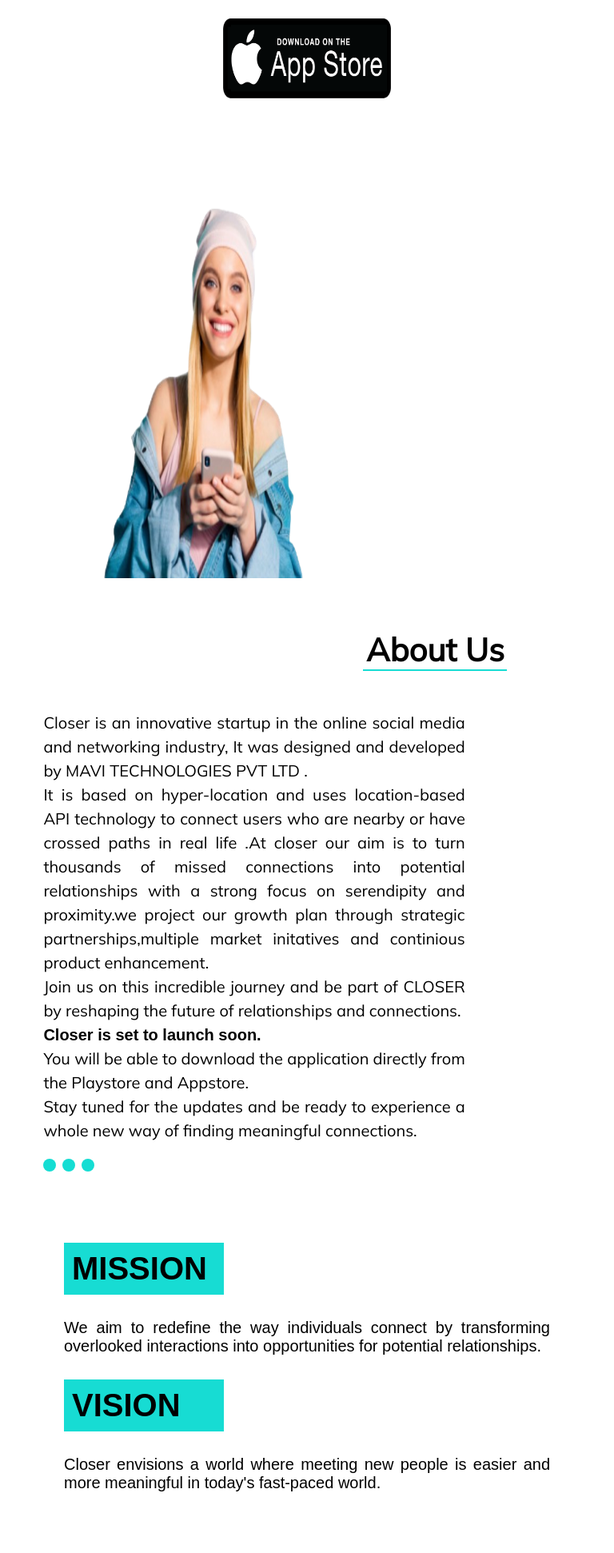
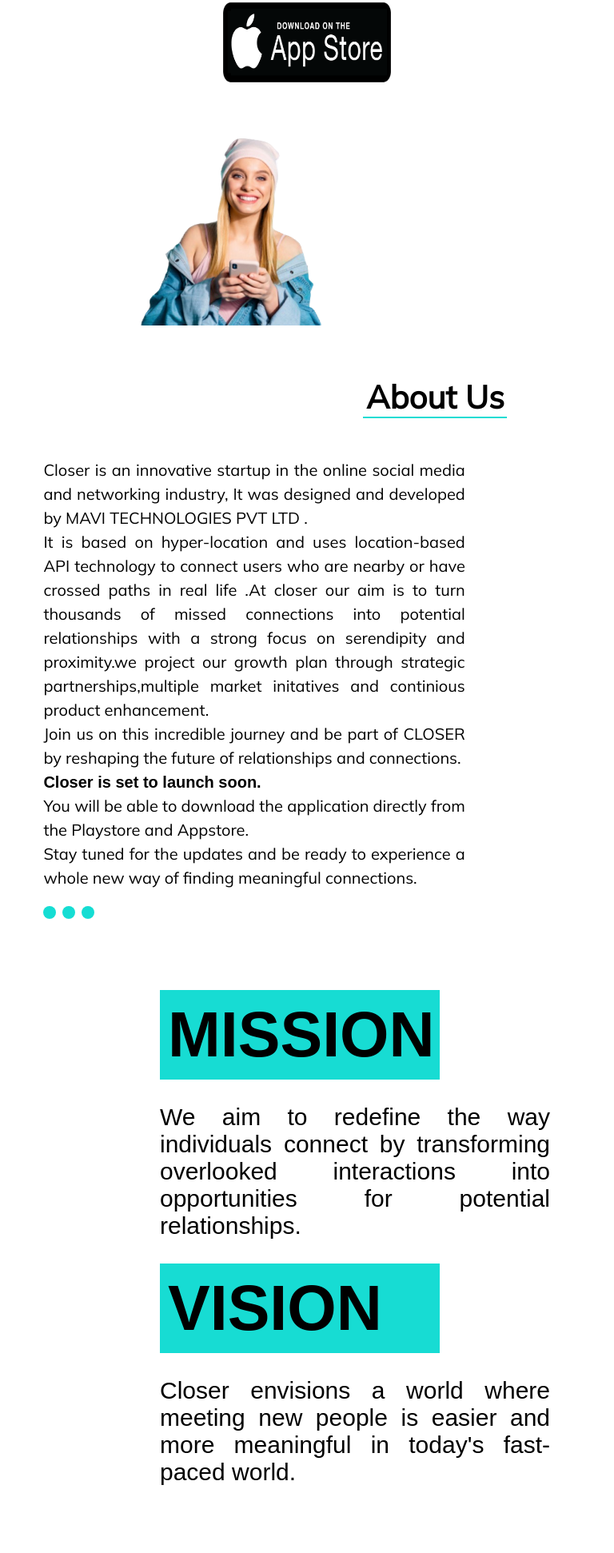
Before and after one commit to udityaprakash/closerr-React, a React (Create React App) app: page / in a window 768 px wide. Shown: the part 538-2480 px from the top of the page at 80% size. Built offline with nearby package versions, Linux system fonts and the light colour scheme; a web font is replaced by a local one.

Commit message:
contact edit

```diff
--- a/src/Sections/About/styles.css
+++ b/src/Sections/About/styles.css
@@ -45,7 +45,7 @@ section#about {
   }
 
   .title {
-    font-size: 3.5rem;
+    font-size: 3rem;
     display: inline-block;
     text-align: center;
     margin-bottom: 50px;
--- a/src/Sections/Contact/index.js
+++ b/src/Sections/Contact/index.js
@@ -131,7 +131,7 @@ const Contact = () => {
     <ContactSection id="contact">
       <Title>Get in touch</Title>
       {/* <Text>Lorem ipsum dolor sit amet, consectetur adipisicing.</Text> */}
-      <Icons>
+      {/* <Icons>
         <a href="https://www.facebook.com/">
           {" "}
           <img src={Facebook} alt="Facebook" />
@@ -145,7 +145,7 @@ const Contact = () => {
         <a href="https://www.instagram.com/">
           <img src={Instagram} alt="Instagram" />
         </a>
-      </Icons>
+      </Icons> */}
       <Form>
         <Row>
           <input name="name" type="text" placeholder="Name" />
--- a/src/Sections/Hero/styles.css
+++ b/src/Sections/Hero/styles.css
@@ -90,12 +90,24 @@ section#home {
   }
 
   .mobile-svg img{
-    max-width: 100%;
-    width:800px;
-    height: 600px;
+    /* max-width: 100%; */
+    width:900px;
+    height: 800px;
     z-index: 7;
     position: relative;
-    bottom: -65px;
+    bottom: 105px;
+  }
+
+  @media only screen and (max-width: 68em) {
+    img.mobile-svg {
+      align-self: flex-start;
+      width:600px;
+      bottom: 0;
+      height:600px;
+      width: calc(30% + 20vw);
+      opacity: 1;
+      /* display: none; */
+    }
   }
 
   @media only screen and (max-width: 48em) {
@@ -105,12 +117,14 @@ section#home {
       bottom: 0;
       width: calc(30% + 20vw);
       opacity: 1;
+      height: auto;
     }
   }
 
   @media only screen and (max-width: 40em) {
     img.mobile-svg {
       width: 100%;
+      height: auto;
     }
   }
 
--- a/src/Sections/Mission/styles.css
+++ b/src/Sections/Mission/styles.css
@@ -87,3 +87,42 @@
 
     }
   }
+
+  @media only screen and (min-width: 768px) {
+
+
+
+    .mission-text-container h1 {
+        font-size: 79px;
+        background-color: rgb(23,220,211);
+        padding: 10px;
+    }
+
+    .mission-text-container {
+        padding-left: 100px;
+    }
+
+    .mission-text-container p {
+        font-size: 30px;
+    }
+
+    .mission-text-container h1 {
+        width: 350px;
+    }
+
+    #mission img {
+       position: relative;
+       right: 50px;
+       bottom: 50px;
+    }
+
+  }
+
+  @media only screen and (max-width:1024px) {
+
+    .mission-text-container {
+        padding-left:200px;
+    }
+
+
+  }
```
